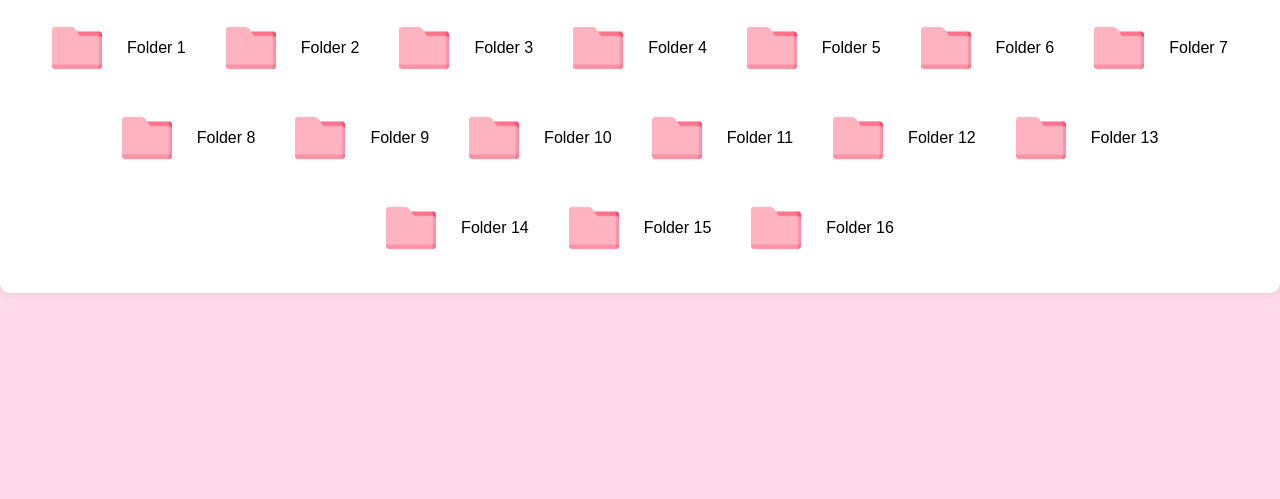
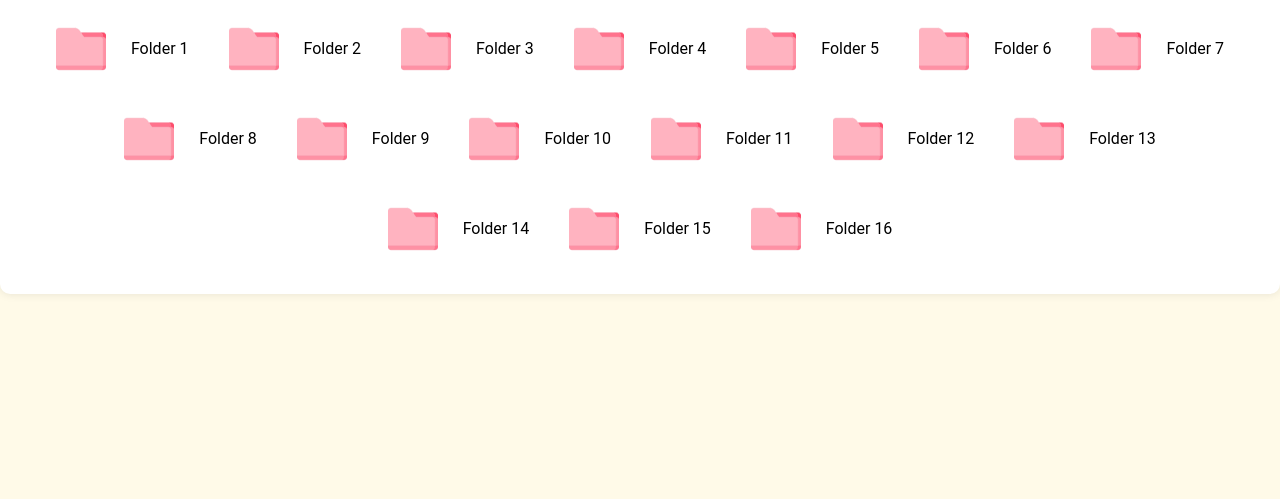
Before and after one commit to fifixu01/RMWYNM, a plain HTML site: page index.html in a window 1280 px wide. Shown: the part 301-800 px from the top of the page. Drawn offline with Linux system fonts and the light colour scheme.

Commit message:
Update style.css

```diff
--- a/style.css
+++ b/style.css
@@ -1,6 +1,6 @@
 body {
-    font-family: Arial, sans-serif;
-    background-color: #ffdae8;
+    font-family: Roboto, sans-serif;
+    background-color: #fffae8;
     margin: 0;
     padding: 0;
     display: flex;
```
